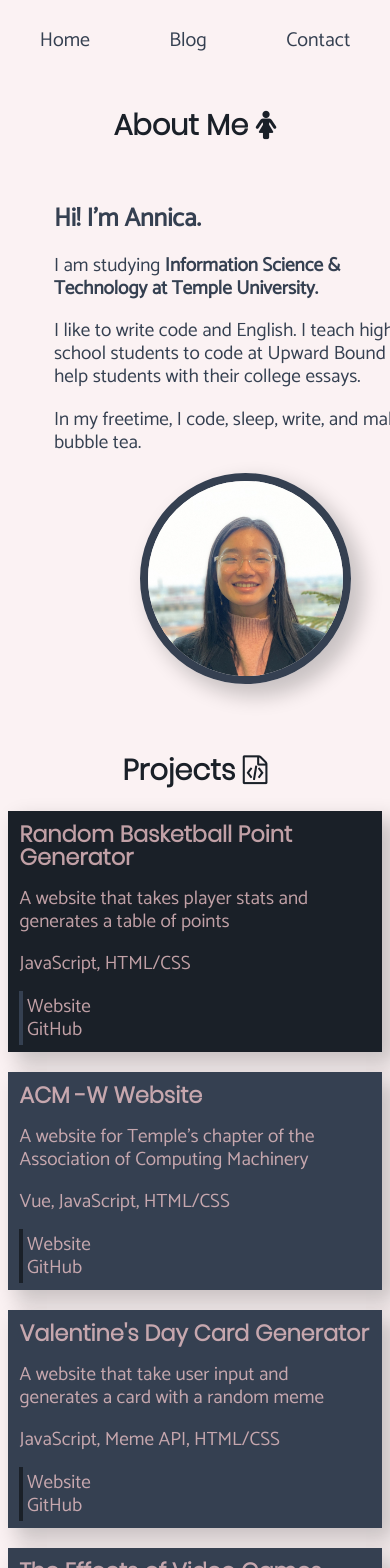
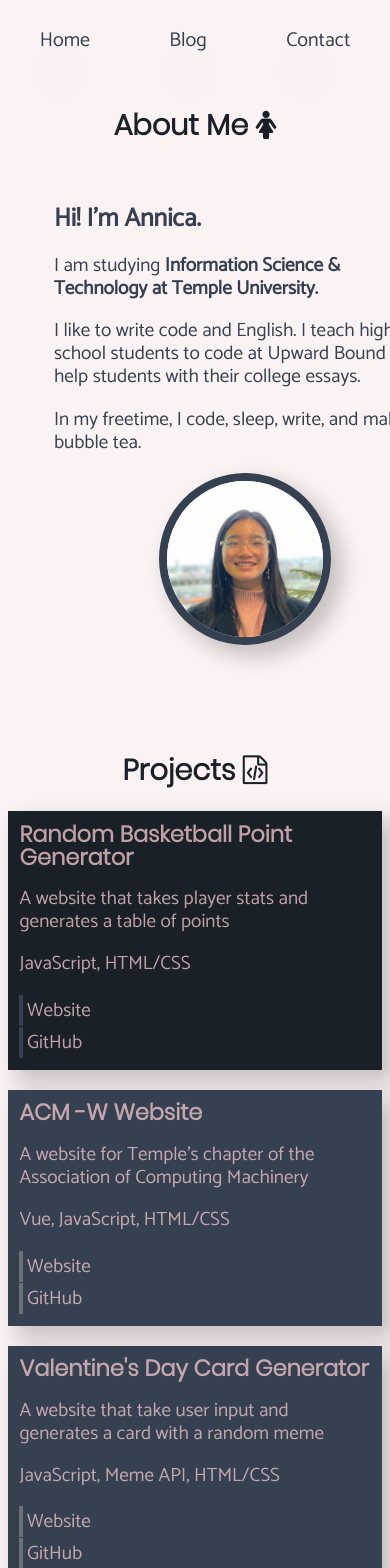
Before and after one commit to chiuannica/banannica, a Vue app: page /#/ in a window 390 px wide. Shown: the top 1568 px of the page. Built offline with nearby package versions, Linux system fonts and the light colour scheme.

Commit message:
fixed mobile again and adjusted font sizes

```diff
--- a/src/components/About.vue
+++ b/src/components/About.vue
@@ -36,7 +36,7 @@ export default {
 <style>
 #about {
   width: 100%;
-  overflow-X: hidden;
+  overflow: hidden;
 }
 .content {
   width: 80%;
@@ -45,6 +45,8 @@ export default {
   margin-right: 10%;
   justify-content: center;
   align-content: center;
+  display: grid;
+  grid-template-columns: 2fr 1fr;
 }
 #about > h2 {
   text-align: center;
@@ -54,13 +56,8 @@ export default {
   border-radius: 50%;
   box-shadow: 1em 1em 2em .25em rgba(0,0,0,.2);
   margin: auto;
-  width: 90%;
-}
-.content {
-  display: grid;
-  grid-template-columns: 2fr 1fr;
-  margin-left: auto;
-  margin-right: auto;
+  width: 80%;
+  margin-bottom: 10%;
 }
 .text {
   margin: 0 3%;
@@ -76,11 +73,12 @@ export default {
   .content {
     display: block;
     width: 100%;
+    margin: 0;
   }
   .my-picture {
-    width: 50%;
-    margin-left: 25%;
-    margin-right: 25%;
+    width: 40%;
+    margin-left: 30%;
+    margin-right: 30%;
   }
 }
 </style>
--- a/src/components/Blog.vue
+++ b/src/components/Blog.vue
@@ -4,7 +4,7 @@
     <div id="blog-nav">
       <div :key="blog.id" v-for="blog in blogs">
         <a class="blog-nav-item" v-on:click="blog.showBlog = !blog.showBlog">
-          <p>{{ blog.date }}: {{ blog.title }}</p>
+          <p> {{ blog.title }}</p> <p class="date">{{ blog.date }}</p>
         </a>
         <article v-show="blog.showBlog" :key="blog.date" :id="blog.id">
         <div>
@@ -310,13 +310,18 @@ h5 {
 }
 .blog-nav-item {
   display: grid;
+  grid-template-columns: 3fr 1fr;
   padding: 0% 1%;
   margin-bottom: 1.5%;
   border-left: hsl(216, 21%, 13%) solid 0.5vh;
   color: #ebc1c5cc;
   background: hsl(216, 21%, 26%);
+  box-shadow: 1em 1em 2em .25em rgba(0,0,0,.2);
   text-decoration: none;
   transition: 0.7s;
+}
+.date {
+  text-align: right;
 }
 .blog-nav-item:hover {
   background: hsl(216, 21%, 13%);
@@ -374,5 +379,8 @@ iframe {
     display: block;
     width: 90%;
   }
+  .blog-title {
+    font-size: 1.4rem;
+  }
 }
 </style>
--- a/src/components/Contact.vue
+++ b/src/components/Contact.vue
@@ -29,7 +29,9 @@ export default {
 
 <style>
 #contact {
-  width: 100%;
+  width: 80%;
+  margin-left: 10%;
+  margin-right: 10%;
 }
 #contact > h2 {
   text-align: center;
@@ -51,7 +53,7 @@ export default {
 @media screen and (max-width: 768px) {
   .contact-links {
     display: block;
-    margin: 10%;
+    margin: 15%;
   }
 }
 </style>
--- a/src/components/Header.vue
+++ b/src/components/Header.vue
@@ -20,7 +20,7 @@ export default {
 }
 </script>
 <style scoped>
-a{
+a {
   text-align: center;
   text-decoration: none;
   position: relative;
@@ -38,6 +38,7 @@ a:after{
   background: rgba(235, 193, 197, 0.55);
   transition: 0.7s;
   z-index: -10;
+  box-shadow: 1em 1em 2em .25em rgba(0,0,0,.2);
 }
 a.block{
   display: block;
--- a/src/components/Home.vue
+++ b/src/components/Home.vue
@@ -1,18 +1,5 @@
 <template>
   <div id="home">
-    <!--
-    <main>
-      <div class="circle">
-        <div class="circle-content">
-          <h1>{{ title }}</h1>
-          <p class="show-on-scroll magic-text subtitle">{{ subtitle }}</p>
-        </div>
-      </div>
-      <div class="button-container">
-        <a :key="link.id" v-for="link in links" :href="link.link">{{ link.name }}</a>
-      </div>
-    </main>
-    -->
     <About></About>
     <Projects></Projects>
   </div>
@@ -26,57 +13,9 @@ export default {
   name: 'Home',
   components: {
     About, Projects
-  },
-  data () {
-    return {
-      title: 'Annica Chiu',
-      subtitle: 'The Next Elon Musk',
-      links: [
-        { id: 0, name: 'About', link: '#about' },
-        { id: 1, name: 'Projects', link: '#projects' }
-      ]
-    }
   }
 }
 </script>
 
 <style>
-main{
-  max-width: 100%;
-  height: 100vh;
-}
-.circle {
-  border: #ebc1c58c 1em solid;
-  width: 50vh;
-  height: 50vh;
-  border-radius: 50%;
-  margin: auto;
-  display: flex;
-  justify-content: center;
-  align-items: center;
-}
-.circle-content {
-  text-align: center;
-}
-.subtitle {
-  text-align: center;
-  font-size: 3em;
-}
-.button-container {
-  display: flex;
-  justify-content: center;
-  align-items: center;
-}
-.button-container > a {
-  padding: 1em;
-}
-.button-container > a:hover {
-  color: hsl(216, 21%, 13%);
-}
-@media screen and (max-width: 768px) {
-  .circle{
-    width: 100%;
-    border: none;
-  }
-}
 </style>
--- a/src/components/Projects.vue
+++ b/src/components/Projects.vue
@@ -34,7 +34,7 @@ export default {
           name: 'ACM -W Website',
           description: 'A website for Temple\'s chapter of the Association of Computing Machinery',
           tools: 'Vue, JavaScript, HTML/CSS',
-          link: 'https://tu-acmw.onrender.com',
+          link: 'https://tuacmw.com',
           github: 'https://github.com/chiuannica/acmw-vue'
         },
         {
@@ -62,9 +62,8 @@ export default {
 <style>
 #projects{
   width: 80%;
-  margin-left: 10%;
-  margin-right: 10%;
-  overflow-Y: hidden;
+  margin: 10%;
+  margin-top: 0;
 }
 #projects > h2 {
   text-align: center;
@@ -85,9 +84,10 @@ export default {
 }
 .project > a {
   padding-left: 1%;
-  border-left: hsl(216, 21%, 13%) solid 0.5vh;
+  border-left: hsl(217, 4%, 44%) solid 0.5vh;
   color: #ebc1c5cc;
   transition: border-left 0.7s;
+  line-height: 2rem;
 }
 .project > a:hover {
   border-left: #ebc1c5cc solid 1vh;
```
